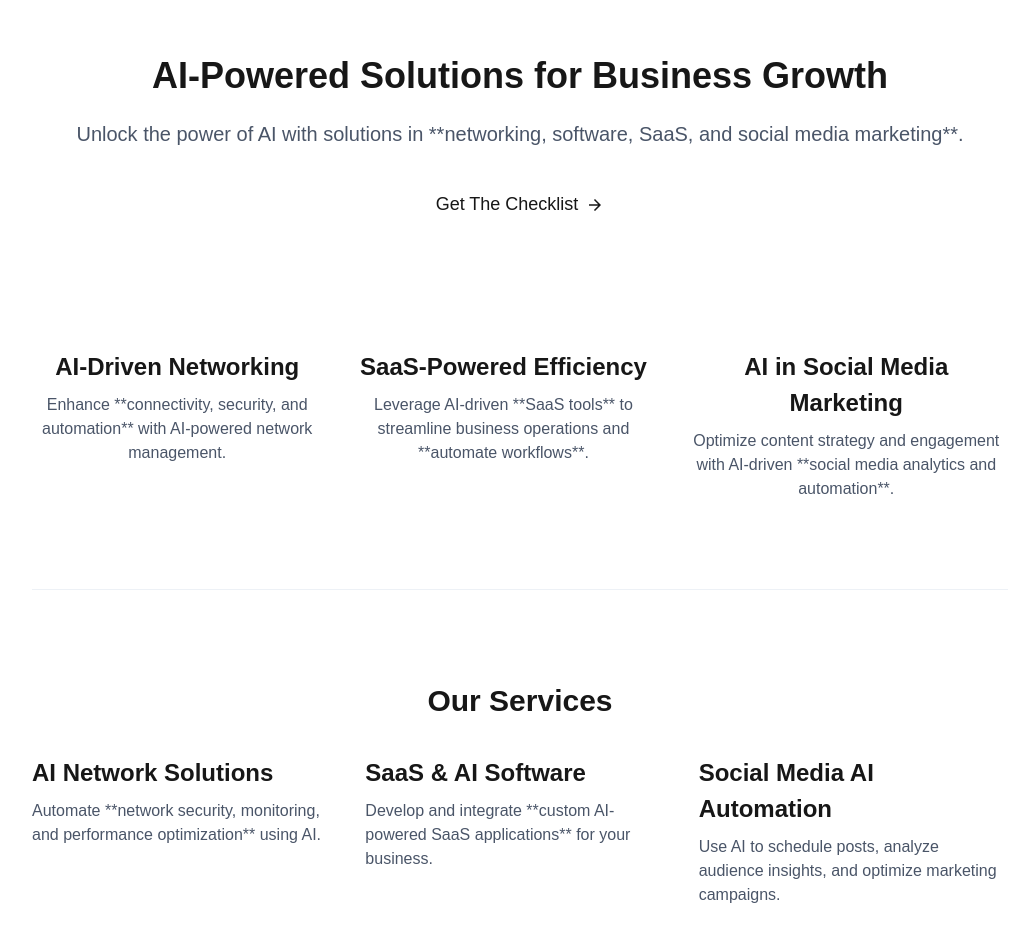
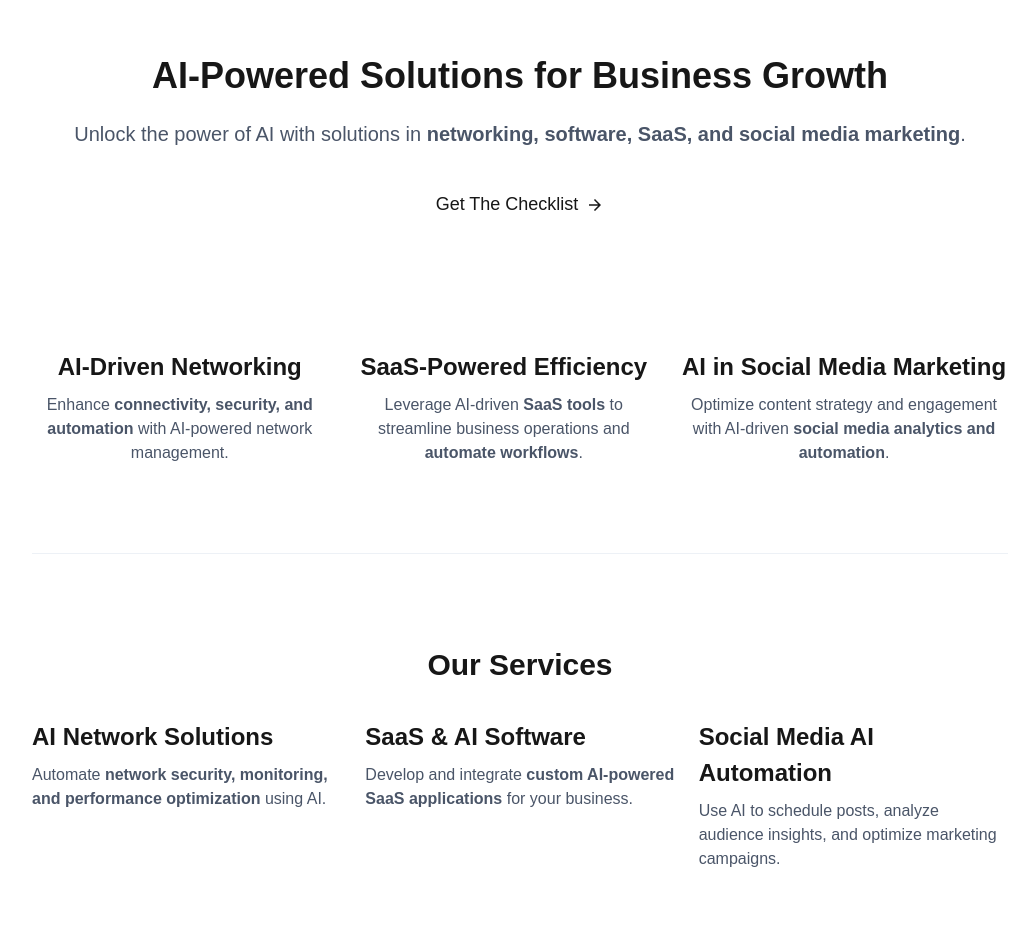
Before and after one commit to scottatgit/fieldstoneFront, a Next.js app: page / in a window 1280 px wide. Shown: the part 200-1142 px from the top of the page, without its empty margins (120-1156 px from the left). Built offline with nearby package versions, Linux system fonts and the light colour scheme; no server answers.

Commit message:
Fix markdown

```diff
--- a/src/app/Acquisition.tsx
+++ b/src/app/Acquisition.tsx
@@ -33,7 +33,7 @@ export default function Acquisition() {
             AI-Powered Solutions for Business Growth
           </Text>
           <Text fontSize="xl" color="gray.600" mb={8}>
-            Unlock the power of AI with solutions in **networking, software, SaaS, and social media marketing**.
+            Unlock the power of AI with solutions in <strong>networking, software, SaaS, and social media marketing</strong>.
           </Text>
           <Button colorScheme="blue" size="lg" rightIcon={<ArrowForwardIcon />} onClick={handleGetStarted}>
             Get The Checklist
@@ -46,19 +46,19 @@ export default function Acquisition() {
             <VStack>
               <Text fontSize="2xl" fontWeight="bold">AI-Driven Networking</Text>
               <Text fontSize="md" color="gray.600">
-                Enhance **connectivity, security, and automation** with AI-powered network management.
+                Enhance <strong>connectivity, security, and automation</strong> with AI-powered network management.
               </Text>
             </VStack>
             <VStack>
               <Text fontSize="2xl" fontWeight="bold">SaaS-Powered Efficiency</Text>
               <Text fontSize="md" color="gray.600">
-                Leverage AI-driven **SaaS tools** to streamline business operations and **automate workflows**.
+                Leverage AI-driven <strong>SaaS tools</strong> to streamline business operations and <strong>automate workflows</strong>.
               </Text>
             </VStack>
             <VStack>
               <Text fontSize="2xl" fontWeight="bold">AI in Social Media Marketing</Text>
               <Text fontSize="md" color="gray.600">
-                Optimize content strategy and engagement with AI-driven **social media analytics and automation**.
+                Optimize content strategy and engagement with AI-driven <strong>social media analytics and automation</strong>.
               </Text>
             </VStack>
           </Flex>
@@ -75,13 +75,13 @@ export default function Acquisition() {
             <Box textAlign="left" flex="1">
               <Text fontSize="2xl" fontWeight="bold">AI Network Solutions</Text>
               <Text fontSize="md" color="gray.600" mt={2}>
-                Automate **network security, monitoring, and performance optimization** using AI.
+                Automate <strong>network security, monitoring, and performance optimization</strong> using AI.
               </Text>
             </Box>
             <Box textAlign="left" flex="1">
               <Text fontSize="2xl" fontWeight="bold">SaaS & AI Software</Text>
               <Text fontSize="md" color="gray.600" mt={2}>
-                Develop and integrate **custom AI-powered SaaS applications** for your business.
+                Develop and integrate <strong>custom AI-powered SaaS applications</strong> for your business.
               </Text>
             </Box>
             <Box textAlign="left" flex="1">
```
